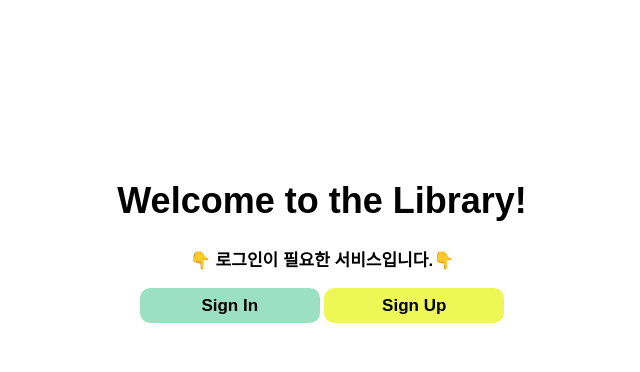
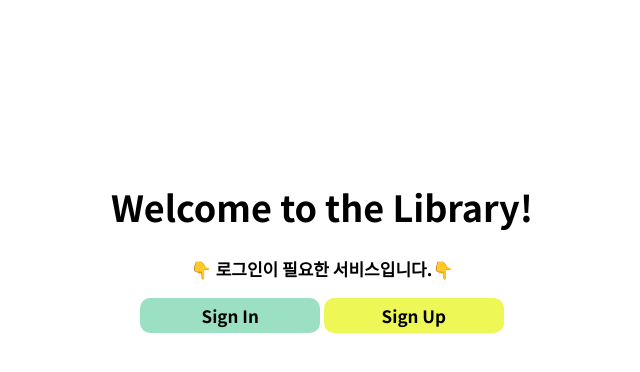
Before and after one commit to kimhyunkwang/library, a Flask app: page / in a window 1280 px wide. Shown: the top 372 px of the page, without its empty margins (318-958 px from the left). Run offline with Flask 2, Linux system fonts and the light colour scheme; parts of the project's set-up code (start-up, migrations or seed data) failed here and were passed over.

Commit message:
update: import font

```diff
--- a/launcher/static/css/base.css
+++ b/launcher/static/css/base.css
@@ -1,8 +1,9 @@
 @charset "UTF-8";
+@import url(http://fonts.googleapis.com/earlyaccess/notosanskr.css);
 
 /* Default */
 * {
-    font-family: 'Noto Sans KR Regular', '나눔 고딕', NanumGothic, '돋움', Dotum, sans-serif;
+    font-family: 'Noto Sans KR', '나눔 고딕', NanumGothic, '돋움', Dotum, sans-serif;
 }
 a {
     text-decoration: none;
--- a/launcher/static/css/index.css
+++ b/launcher/static/css/index.css
@@ -1,8 +1,9 @@
 @charset "UTF-8";
+@import url(http://fonts.googleapis.com/earlyaccess/notosanskr.css);
 
 /* Default */
 * {
-    font-family: 'Noto Sans KR Regular', '나눔 고딕', NanumGothic, '돋움', Dotum, sans-serif;
+    font-family: 'Noto Sans KR', '나눔 고딕', NanumGothic, '돋움', Dotum, sans-serif;
 }
 a {
     text-decoration: none;
--- a/launcher/static/css/index_form.css
+++ b/launcher/static/css/index_form.css
@@ -1,8 +1,9 @@
 @charset "UTF-8";
+@import url(http://fonts.googleapis.com/earlyaccess/notosanskr.css);
 
 /* Default */
 * {
-    font-family: 'Noto Sans KR Regular', '나눔 고딕', NanumGothic, '돋움', Dotum, sans-serif;
+    font-family: 'Noto Sans KR', '나눔 고딕', NanumGothic, '돋움', Dotum, sans-serif;
 }
 a {
     text-decoration: none;
```
